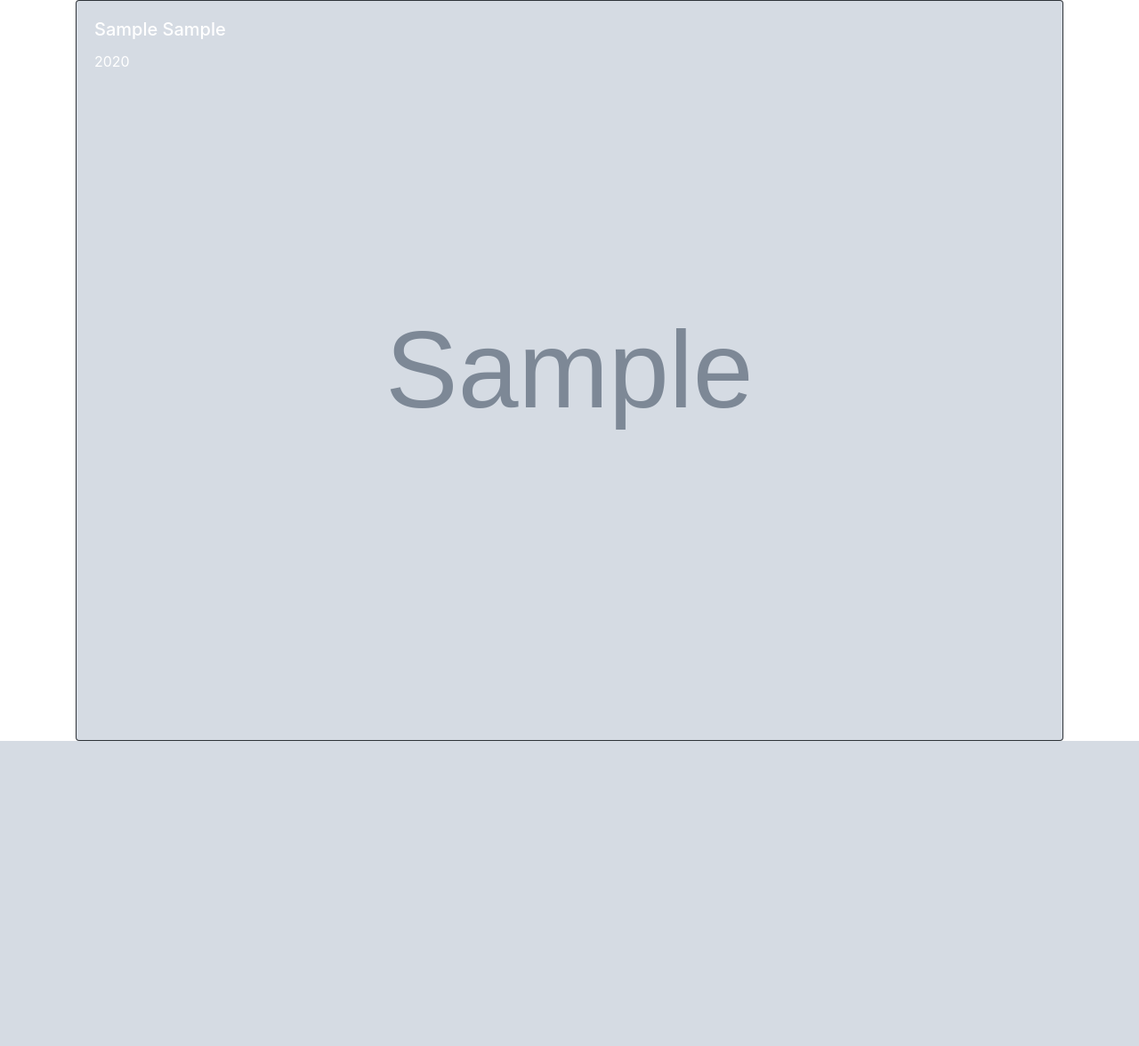
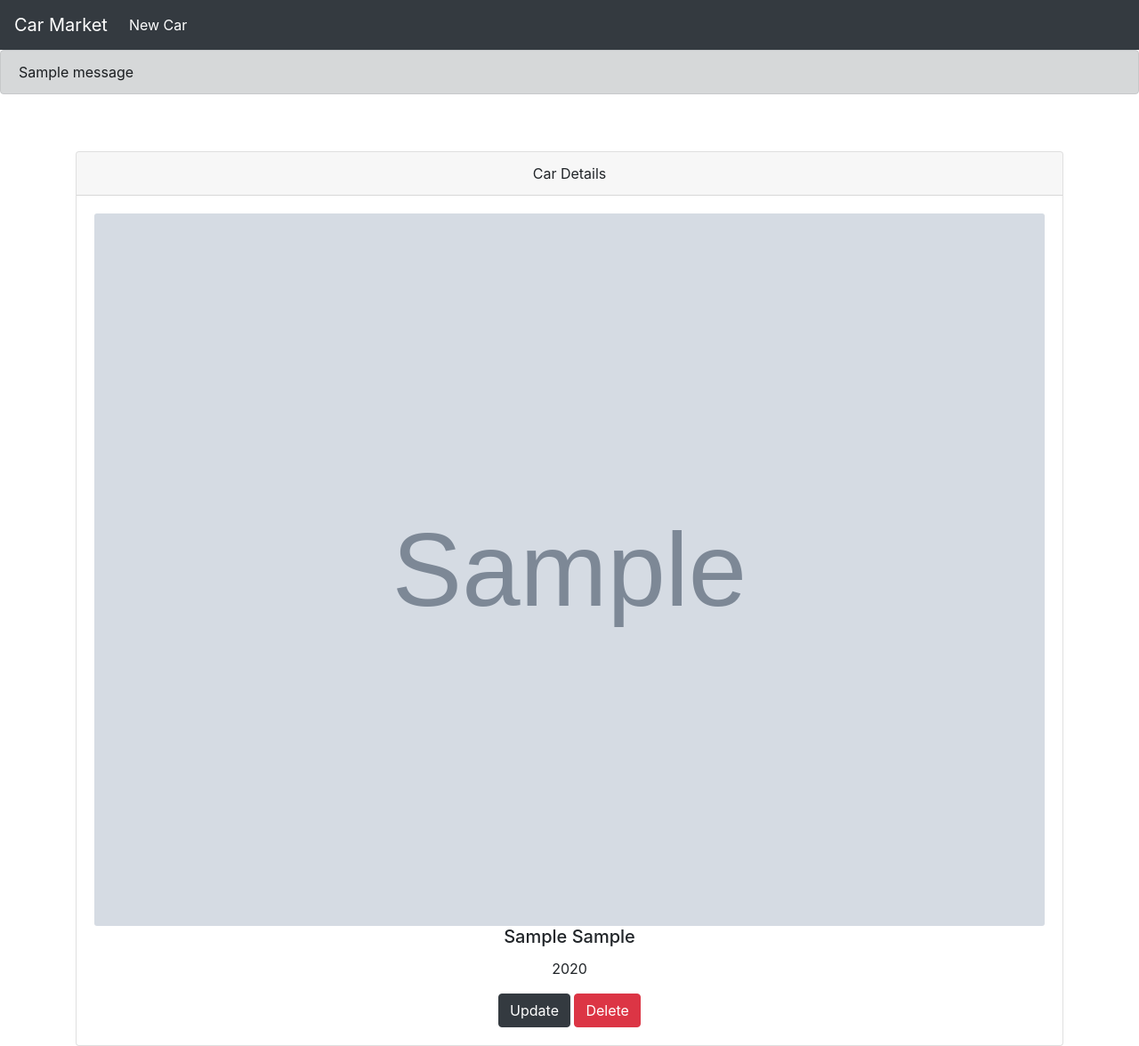
Before and after one commit to talateeqi/car_market, a Django app: page /cars/1/ in a window 1280 px wide. Shown: the whole page at 89% size. Before the commit the page ends 833 px from the top, so only its background shows below. Run offline with Django 3.2, Linux system fonts and the light colour scheme; tables that the repository leaves empty hold one stand-in row (values such as "Sample post"); grey boxes marked "Sample" are stand-in pictures; one stand-in notice (Sample message) is shown; some libraries are stand-ins or nearby versions.

Commit message:
Bonus Added

```diff
--- a/cars/templates/base.html
+++ b/cars/templates/base.html
@@ -8,6 +8,28 @@
     <title>Car Market</title>
   </head>
   <body>
+    <nav class="navbar navbar-expand-lg navbar-dark bg-dark">
+      <a class="navbar-brand" href="{% url 'car-list' %}">Car Market</a>
+      <button class="navbar-toggler" type="button" data-toggle="collapse" data-target="#navbarNav" aria-controls="navbarNav" aria-expanded="false" aria-label="Toggle navigation">
+        <span class="navbar-toggler-icon"></span>
+      </button>
+      <div class="collapse navbar-collapse" id="navbarNav">
+        <ul class="navbar-nav">
+          <li class="nav-item active">
+            <a class="nav-link" href="{% url 'car-create' %}">New Car</a>
+          </li>
+        </ul>
+      </div>
+    </nav>
+    {% if messages %}
+      <div class="alert alert-dark" role="alert">
+        {% for message in messages %}
+          <div {% if message.tags %} class="{{ alert.tags }}" {% endif %}>{{ message }}</div>
+        {% endfor %}
+      </div>
+      <br>
+    {% endif %}
+    <br>
     <div class="container">
       {% block content %}
 
--- a/cars/templates/car_detail.html
+++ b/cars/templates/car_detail.html
@@ -1,13 +1,19 @@
 {% extends "base.html" %}
 
 {% block content %}
-<div class="card bg-dark text-white">
-  {% if car.car_img %}
-	<img class="card-img" src="{{car.car_img.url}}" alt="Card image cap">
-  {% endif %}
-  <div class="card-img-overlay">
+<div class="card text-center">
+  <div class="card-header">
+    Car Details
+  </div>
+  <div class="card-body">
+    {% if car.car_img %}
+  	<img class="card-img" src="{{car.car_img.url}}" alt="Card image cap">
+    {% endif %}
     <h5 class="card-title">{{car.make}} {{car.model}}</h5>
     <p class="card-text">{{car.year}}</p>
+    <a href="{% url 'car-update' car.id %}" class="btn btn-dark">Update</a>
+    <a href="{% url 'car-delete' car.id %}" class="btn btn-danger">Delete</a>
   </div>
 </div>
+
 {% endblock content %}
--- a/cars/views.py
+++ b/cars/views.py
@@ -1,4 +1,6 @@
 from django.shortcuts import render, redirect
+from django.contrib import messages
+
 from .models import Car
 from .forms import CarForm
 
@@ -24,6 +26,7 @@ def car_create(request):
 		form = CarForm(request.POST, request.FILES or None)
 		if form.is_valid():
 			form.save()
+			messages.success(request, "Successfully Created!")
 			return redirect('car-list')
 		print (form.errors)
 	context = {
@@ -39,6 +42,7 @@ def car_update(request, car_id):
 		form = CarForm(request.POST, request.FILES or None, instance=car)
 		if form.is_valid():
 			form.save()
+			messages.success(request, "Successfully Edited!")
 			return redirect('car-list')
 		print (form.errors)
 	context = {
@@ -50,4 +54,5 @@ def car_update(request, car_id):
 
 def car_delete(request, car_id):
 	Car.objects.get(id=car_id).delete()
+	messages.success(request, "Successfully Deleted!")
 	return redirect('car-list')
--- a/requirements.txt
+++ b/requirements.txt
@@ -1,2 +1,4 @@
 Django==2.0.6
+django-crispy-forms==1.7.2
+Pillow==5.1.0
 pytz==2018.4
```
Also changed, not shown: media/246x0w.jpg (added), media/246x0w_9DBXFnO.jpg (added).
